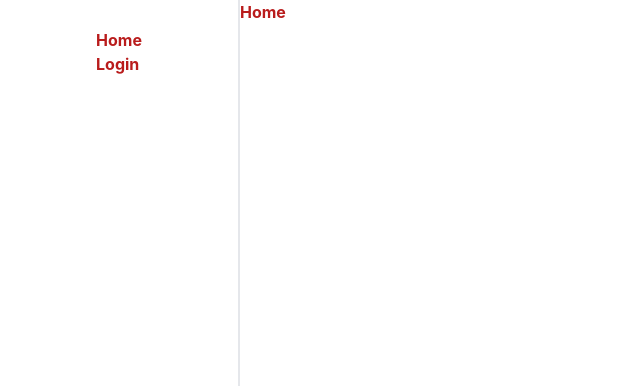
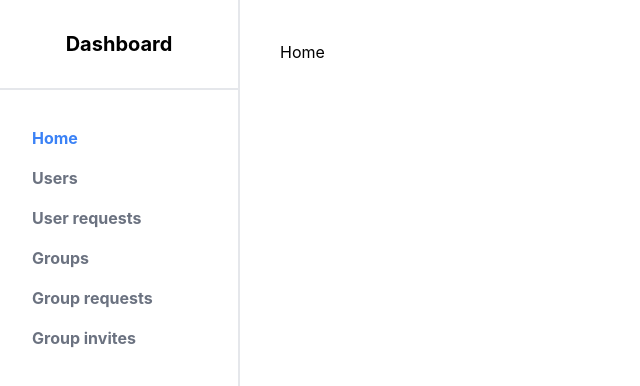
Before and after one commit to nourr23/taxecurity, a React (Create React App) app in the folder packages/dashboard/: page /dashboard in a window 1280 px wide. Shown: the top 386 px of the page, without its empty margins (0-640 px from the left). Built offline with nearby package versions, Linux system fonts and the light colour scheme.

Commit message:
navbar works

```diff
--- a/packages/dashboard/src/App.tsx
+++ b/packages/dashboard/src/App.tsx
@@ -1,14 +1,10 @@
 import "./App.css";
 import { RouterProvider } from "react-router-dom";
-import HomePage from "./pages/home";
-import LoginPage from "./pages/login";
 import { router } from "./routes";
 
 function App() {
   return (
-    <div className="App text-red-700 font-bold">
       <RouterProvider router={router} />
-    </div>
   );
 }
 
--- a/packages/dashboard/src/components/navbar/index.tsx
+++ b/packages/dashboard/src/components/navbar/index.tsx
@@ -1,20 +1,85 @@
-import React from "react";
-import { Link } from "react-router-dom";
+import { Link, useLocation } from "react-router-dom";
 
 const Navbar = () => {
+  const location = useLocation();
   return (
-    <div className="h-[100vh] w-[240px] flex flex-col py-7 items-center border-r-2">
+    <div className="h-[100vh] w-[240px] flex flex-col border-r-2">
+      <div className="w-full h-[90px] border-b-2 flex items-center justify-center text-xl font-bold">
+        Dashboard
+      </div>
+      <div className="pt-7">
         <nav>
           <ul>
-          <li>
-            <Link to={"/dashboard"}> Home</Link>
+            <li
+              className={`h-[40px] flex ${
+                location.pathname === "/dashboard"
+                  ? "text-blue-500"
+                  : "text-gray-500"
+              }  items-center font-bold pl-8 hover:bg-gray-100`}
+            >
+              <Link className="w-full " to={"/dashboard"}>
+                Home
+              </Link>
             </li>
-          <li>
-            <Link to={"/dashboard/login"}> Login</Link>
+            <li
+              className={`h-[40px] ${
+                location.pathname === "/dashboard/users"
+                  ? "text-blue-500"
+                  : "text-gray-500"
+              }  flex items-center font-bold pl-8 hover:bg-gray-100`}
+            >
+              <Link className="w-full" to={"/dashboard/users"}>
+                Users
+              </Link>
+            </li>
+            <li
+              className={`h-[40px] ${
+                location.pathname === "/dashboard/requests"
+                  ? "text-blue-500"
+                  : "text-gray-500"
+              }   flex items-center font-bold pl-8 hover:bg-gray-100`}
+            >
+              <Link className="w-full" to={"/dashboard/requests"}>
+                User requests
+              </Link>
+            </li>
+            <li
+              className={`h-[40px] ${
+                location.pathname === "/dashboard/groups"
+                  ? "text-blue-500"
+                  : "text-gray-500"
+              }  flex items-center font-bold pl-8 hover:bg-gray-100`}
+            >
+              <Link className="w-full" to={"/dashboard/groups"}>
+                Groups
+              </Link>
+            </li>
+            <li
+              className={`h-[40px] ${
+                location.pathname === "/dashboard/group-requests"
+                  ? "text-blue-500"
+                  : "text-gray-500"
+              }   flex items-center font-bold pl-8 hover:bg-gray-100`}
+            >
+              <Link className="w-full" to={"/dashboard/group-requests"}>
+                Group requests
+              </Link>
+            </li>
+            <li
+              className={`h-[40px] ${
+                location.pathname === "/dashboard/group-invites"
+                  ? "text-blue-500"
+                  : "text-gray-500"
+              }   flex items-center font-bold pl-8 hover:bg-gray-100`}
+            >
+              <Link className="w-full" to={"/dashboard/group-invites"}>
+                Group invites
+              </Link>
             </li>
           </ul>
         </nav>
       </div>
+    </div>
   );
 };
 export default Navbar;
--- /dev/null
+++ b/packages/dashboard/src/pages/group-invites/index.tsx
@@ -0,0 +1,4 @@
+const GroupInvitesPage = () => {
+  return <div>Group invites</div>;
+};
+export default GroupInvitesPage;
--- /dev/null
+++ b/packages/dashboard/src/pages/group-requests/index.tsx
@@ -0,0 +1,4 @@
+const GroupRequestsPage = () => {
+  return <div>Group requests</div>;
+};
+export default GroupRequestsPage;
--- /dev/null
+++ b/packages/dashboard/src/pages/groups/index.tsx
@@ -0,0 +1,4 @@
+const GroupsPage = () => {
+  return <div>Groups</div>;
+};
+export default GroupsPage;
--- /dev/null
+++ b/packages/dashboard/src/pages/user-requests/index.tsx
@@ -0,0 +1,4 @@
+const UserRequestsPage = () => {
+  return <div>user requests</div>
+}
+export default UserRequestsPage;
--- /dev/null
+++ b/packages/dashboard/src/pages/users/index.tsx
@@ -0,0 +1,4 @@
+const UsersPage = () => {
+  return <div>Users</div>;
+};
+export default UsersPage;
--- a/packages/dashboard/src/routes/Routes.tsx
+++ b/packages/dashboard/src/routes/Routes.tsx
@@ -1,4 +1,3 @@
-import React from "react";
 import { Outlet } from "react-router-dom";
 import Navbar from "../components/navbar";
 const RoutesLayout = () => {
@@ -6,7 +5,9 @@ const RoutesLayout = () => {
     <div>
       <div className="flex">
         <Navbar />
-        <Outlet />
+        <div className="p-10">
+          <Outlet />
+        </div>
       </div>
     </div>
   );
```
Also changed, not shown: packages/dashboard/src/routes/index.tsx (+15 -2 lines). Lines whose indentation alone changed are shown as unchanged.
